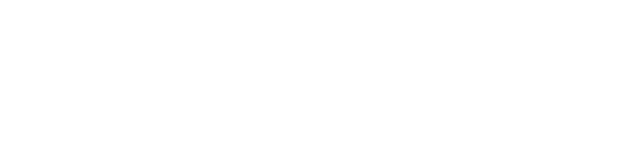
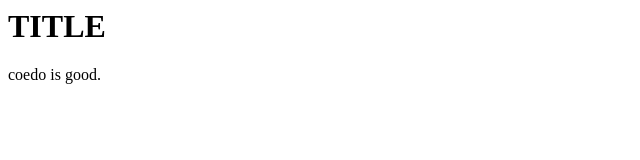
Before and after one commit to coedo/tmp, a plain HTML site: page index.html in a window 1280 px wide. Shown: the whole page, without its empty margins (0-640 px from the left). Drawn offline with Linux system fonts and the light colour scheme.

Commit message:
Add body

```diff
--- a/index.html
+++ b/index.html
@@ -1,3 +1,5 @@
 <html>
 	<title>coedo</title>
+<h1>TITLE</h1>
+<p>coedo is good.</p>
 </html>
```
